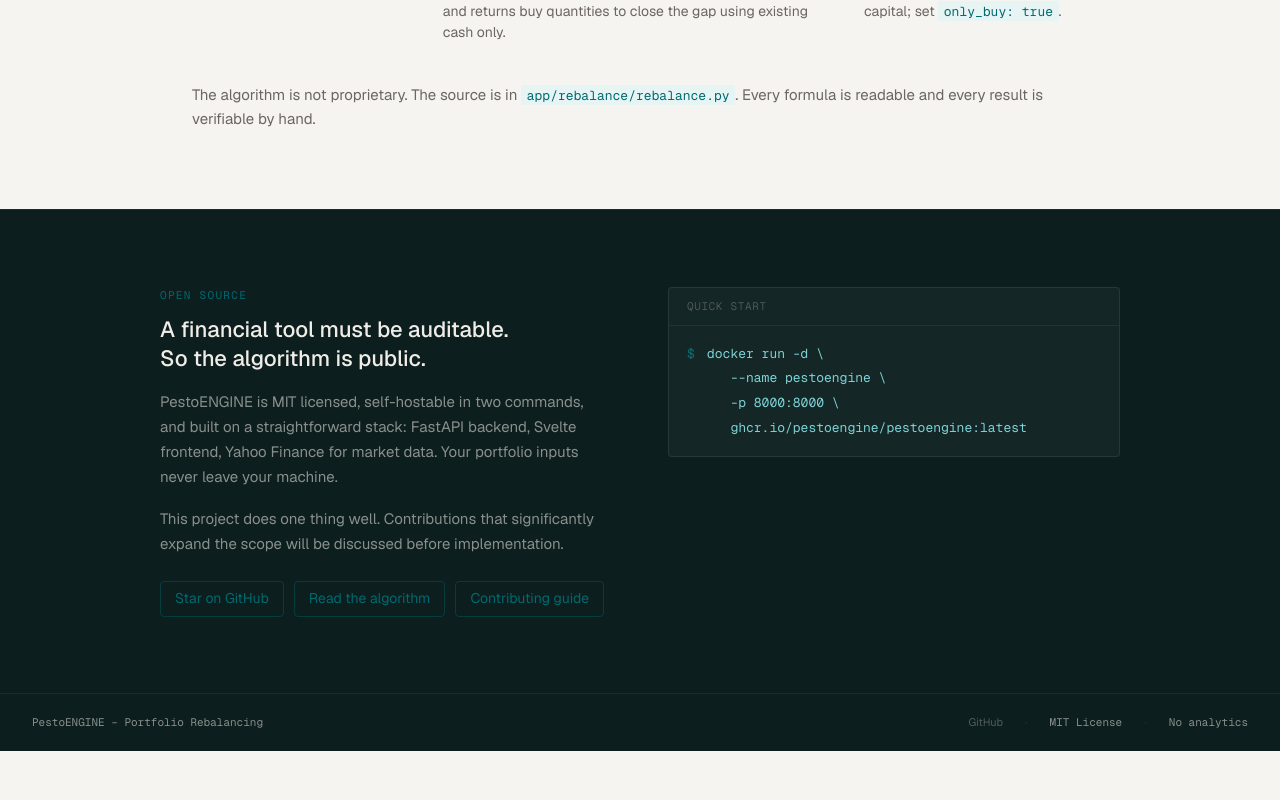
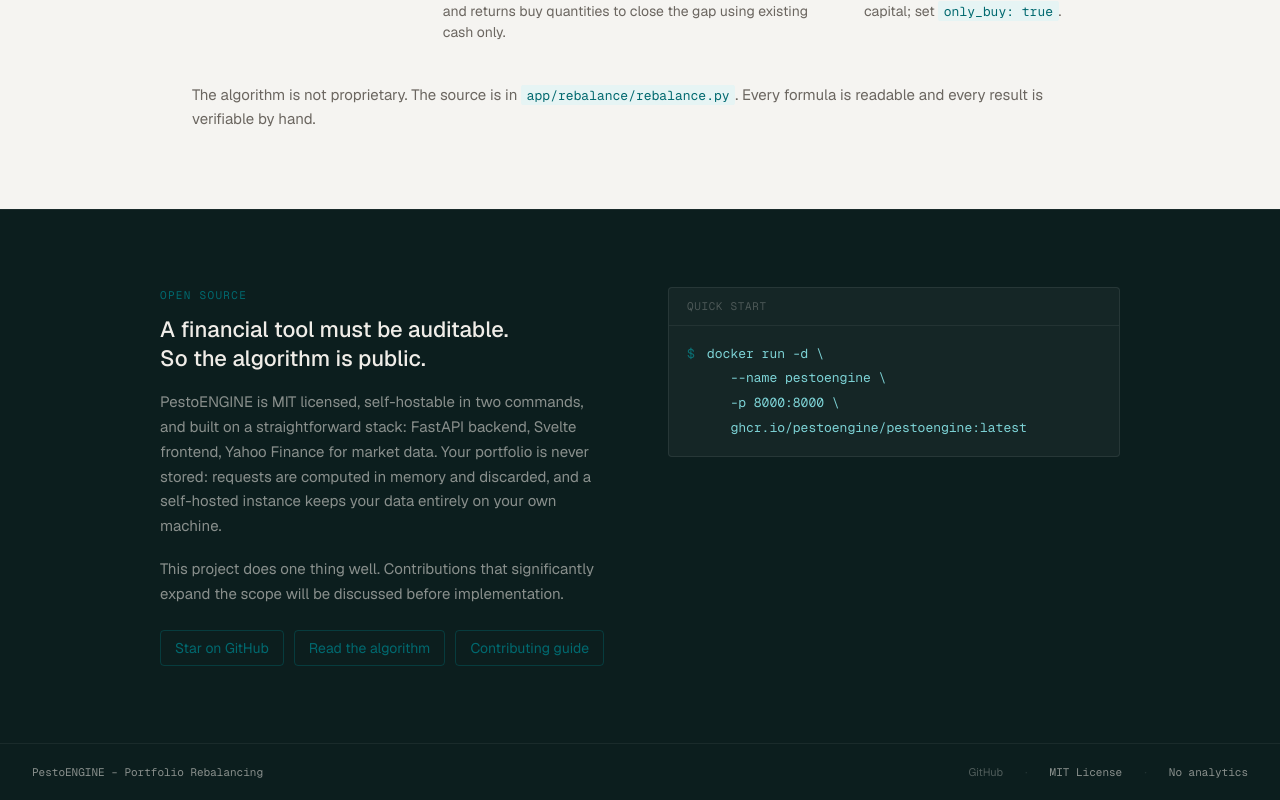
Before and after one commit to PestoENGINE/PestoENGINE, a Svelte app in the folder ui/: page / in a window 1280 px wide. Shown: the part 2227-3027 px from the top of the page. Before the commit the page ends 2978 px from the top, so only its background shows below. Built offline with nearby package versions, Linux system fonts and the light colour scheme.

Commit message:
fix(ui): correct the privacy claim in the open source section

```diff
--- a/ui/src/components/OssSection.svelte
+++ b/ui/src/components/OssSection.svelte
@@ -3,7 +3,7 @@
     <div>
       <div class="oss-kicker">Open source</div>
       <h2 class="oss-headline">A financial tool must be auditable.<br>So the algorithm is public.</h2>
-      <p class="oss-text">PestoENGINE is MIT licensed, self-hostable in two commands, and built on a straightforward stack: FastAPI backend, Svelte frontend, Yahoo Finance for market data. Your portfolio inputs never leave your machine.</p>
+      <p class="oss-text">PestoENGINE is MIT licensed, self-hostable in two commands, and built on a straightforward stack: FastAPI backend, Svelte frontend, Yahoo Finance for market data. Your portfolio is never stored: requests are computed in memory and discarded, and a self-hosted instance keeps your data entirely on your own machine.</p>
       <p class="oss-text">This project does one thing well. Contributions that significantly expand the scope will be discussed before implementation.</p>
       <div class="oss-links">
         <a class="oss-link" href="https://github.com/PestoENGINE/PestoENGINE" target="_blank" rel="noopener noreferrer">Star on GitHub</a>
```
